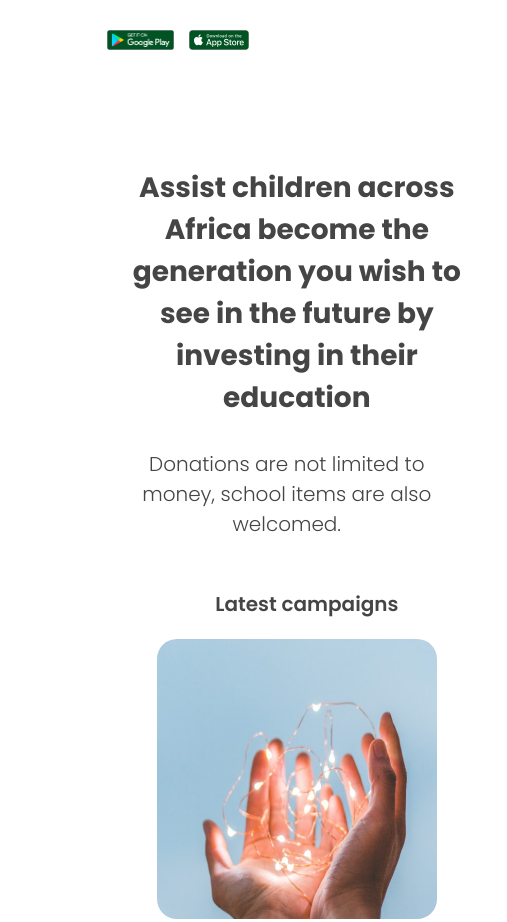
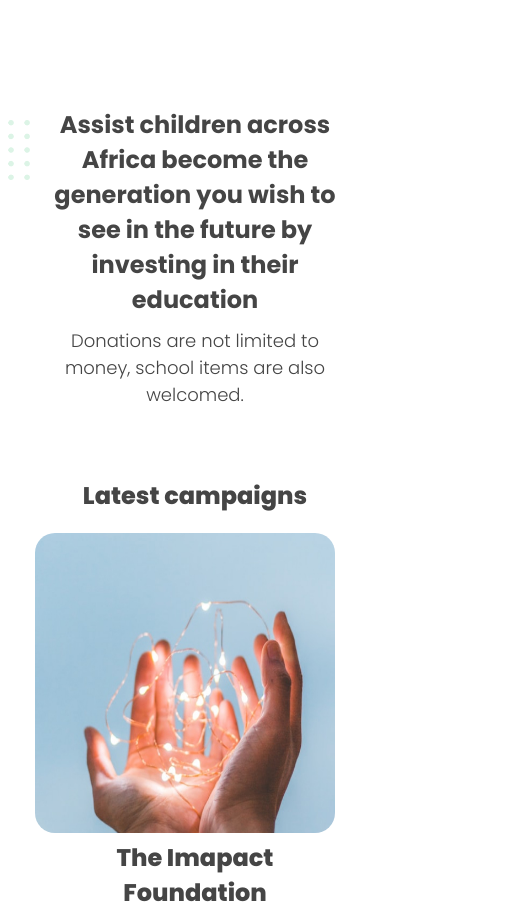
Before and after one commit to zuri-training/FundMe-fe-pjt-96, a plain HTML site: page campaign.html in a window 390 px wide. Shown: the top 922 px of the page, 507 px wide, since content can reach past the window. Drawn offline with Linux system fonts and the light colour scheme.

Commit message:
adjusted img and responsiveness

```diff
--- a/assets/css/style.css
+++ b/assets/css/style.css
@@ -3,7 +3,7 @@
 :root {
   --bg-color: #ffffff;
   --text-color: #454545;
-  --primary-color: green;
+  --primary-color: #339658;
 }
 
 * {
@@ -28,34 +28,28 @@
 
 
 /*Donation Campaign Page*/
-.campaign-header{
-  display: flex;
-  justify-content: space-between;
-  align-items: center;
-  padding: 30px 150px;
-}
-
-.campaign-android-logo{
-  margin-right: 10px;
-}
-
-.campaign-intro{
-  display: flex;
+.container {
+  max-width: 80%;
+  margin: 20px auto;
 }
 
 .friction-image{
   position: relative;
   right: 50px;
-  /* top: 15px; */
+  top: 150px;
   height: 100px;
   margin-right: 25px;
 }
 
+.campaign-intro{
+  padding: 30px 80px;
+}
+
 .campaign-heading{
-  margin-top: 20px;
+  /* margin-top: 20px; */
 }
 .campaign-title{
-  width: 60%;
+  width: 80%;
   font-size: 30px;
   font-weight: 700;
 }
@@ -63,16 +57,16 @@
   font-size: 24px;
   font-weight: 300;
   margin-top: 10px;
-  width: 50%;
+  width: 70%;
 }
 
 .campaign-options{
-  padding: 30px 150px;
+  padding: 30px 80px;
 }
 
 .options-title{
   font-size: 24px;
-  font-weight: 600;
+  font-weight: 800;
   margin-bottom: 20px;
 }
 .campaign-option{
@@ -93,7 +87,7 @@
 }
 
 .options-text{
-  font-size: 16px;
+  font-size: 15px;
 }
 .campaign-button{
   border: none;
@@ -101,8 +95,8 @@
   background-color: var(--primary-color);
   color: var(--bg-color);
   padding: 10px 30px;
-  width: 30%;
-  font-size: 18px;
+  width: 35%;
+  font-size: 16px;
   font-weight: 300;
   margin-top: 40px;
 }
@@ -111,35 +105,31 @@
 
 /*Donation Campaign Page reponsiveness*/
 @media only screen and (max-width: 768px) {
-  .campaign-header{
-    padding: 30px 50px;
-  }
-
-  .campaign-fund-me-logo{
-    height: 20px;
-  }
-
-  .campaign-android-logo,
-  .campaign-apple-logo{
-    height: 30px;
-  }
+ .container {
+   max-width: 100%;
+ }
 
   .friction-image{
     right: 60px;
-    margin-right: 0px;
+    top: 150px;
+  height: 80px;
+  margin-right: 15px;
+  }
+  .campaign-intro{
+    padding: 30px 60px;
   }
 
-  .campaign-title{
-    width: 95%;
+    .campaign-title{
+    width: 75%;
     font-size: 24px;
   }
   .campaign-subtitle{
     font-size: 20px;
-    width: 70%;
+    width: 55%;
   }
 
   .campaign-options{
-    padding: 30px 80px;
+    padding: 30px 60px;
   }
 
   .options-title{
@@ -149,19 +139,20 @@
 
   .option-img{
     margin-right: 20px;
-    height: 280px;
-    width: 280px;
+    height: 300px;
+    width: 300px;
   }
 
 
   .options-text{
-    font-size: 14px;
+    font-size: 13px;
   }
   .campaign-button{
     border-radius: 15px;
-    padding: 5px 15px;
-    font-size: 16px;
-    margin-top: 20px;
+    padding: 6px 15px;
+    font-size: 15px;
+    margin-top: 18px;
+    width: 30%;
   }
 
 }
@@ -169,42 +160,31 @@
 
   @media screen and (max-width:425px) {
 
-  .campaign-header{
-    padding: 30px;
-  }
-
-  .campaign-fund-me-logo{
-    height: 18px;
-  }
-
-  .campaign-android-logo,
-  .campaign-apple-logo{
-    height: 20px;
-  }
 
   .campaign-intro{
     flex-direction: column;
     margin-top: 20px;
+    padding: 20px 40px;
   }
 
+
   .friction-image{
-    display: none;
-    right: 80px;
-    margin-right: 0px;
+    right: 40px;
+    top: 120px;
+    height: 60px;
   }
 
 
   .campaign-title{
-    padding: 20px;
+    width: 100%;
     text-align: center;
-    font-size: 28px;
+    font-size: 24px;
   }
 
   .campaign-subtitle{
-    font-size: 20px;
-    width: 80%;
+    font-size: 18px;
+    width: 100%;
     text-align: center;
-    margin-left: 20px;
 
   }
 
@@ -218,12 +198,12 @@
     margin-bottom: 30px;
   }
   .options-title{
-    font-size: 20px;
+    font-size: 24px;
   }
 
 
   .options-text{
-    font-size: 14px;
+    font-size: 18px;
   }
   .campaign-button{
     padding: 6px 18px;
--- a/campaign.html
+++ b/campaign.html
@@ -11,29 +11,14 @@
 
 <body>
   <!--Header and Navbar-->
-  <header class="campaign-header">
-    <div class="campaign-logo">
-      <img src="./assets/images/Logo.png" alt="fundme green logo" class="campaign-fund-me-logo">
-    </div>
-    <nav class="campaign-nav-bar">
-      <!-- <div class="campaign-apple-android campaign-nav-link"> -->
-        <img src="assets/images/playstore-logo.png" alt="playstore-logo" class="campaign-android-logo">
-        <img src="assets/images/appstore-logo.png" alt="appstore-logo" class="campaign-apple-logo">
-      <!-- </div> -->
-  <header class="header">
-    <nav class="nav-bar">
-      <img src="" alt="" class="fund-me-logo">
 
-      <div class="apple-android nav-link">
-        <img src="" alt="" class="android-logo">
-        <img src="" alt="" class="apple-logo">
-      </div>
-    </nav>
-  </header>
+
 
   <!--Donation campaign page content goes here-->
+  <img src="assets/images/bg-element.png" alt="friction-image" class="friction-image">
+
+  <main class="container">
   <section class="campaign-intro">
-    <img src="assets/images/bg-element.png" alt="friction-image" class="friction-image">
     <div class="campaign-heading">
       <h2 class="campaign-title">Assist children across Africa become the generation
         you wish to see in the future by investing in their education
@@ -96,6 +81,7 @@
       </div>
     </div>
   </section>
+</main>
 
 
 
```
